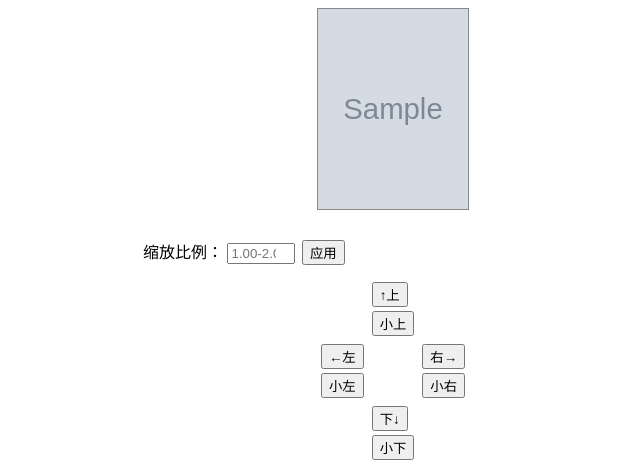
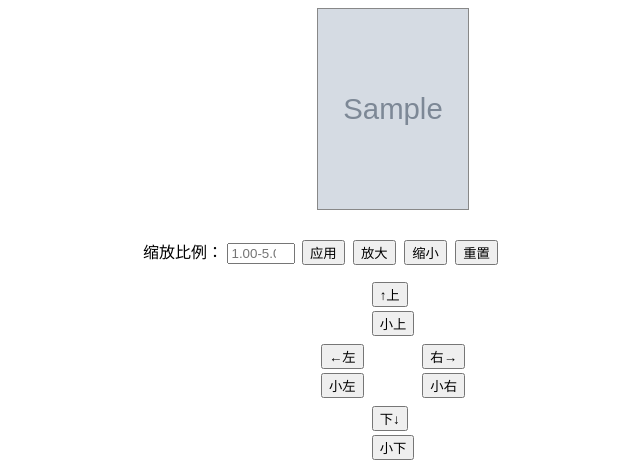
Before and after one commit to Oscarrain/pic4grad, a Flask app: template templates/index.html in a window 1280 px wide. Shown: the part 299-763 px from the top of the page, without its empty margins (247-887 px from the left). Run offline with Flask 2, Linux system fonts and the light colour scheme; the template is opened without the code that fills it: most values are stand-ins (such as "Sample title", 1, 10 or a date in 2020); grey boxes marked "Sample" are stand-in pictures.

Commit message:
基础功能完善：重置、缩放等

```diff
--- a/app.py
+++ b/app.py
@@ -59,15 +59,19 @@
             else:
                 crop_w = int(w / scale)
                 crop_h = int(w / (150/200) / scale)
-            left_x = max(crop_w//2, center_x - int(w * 0.05))
-            right_x = min(w - crop_w//2, center_x + int(w * 0.05))
-            up_y = max(0, top_y - int(h * 0.05))
-            down_y = min(h - crop_h, top_y + int(h * 0.05))
+            move_step_x = int(w * 0.05)
+            move_step_y = int(h * 0.05)
+            micro_step_x = max(1, move_step_x // 10)
+            micro_step_y = max(1, move_step_y // 10)
+            left_x = max(crop_w//2, center_x - move_step_x)
+            right_x = min(w - crop_w//2, center_x + move_step_x)
+            up_y = max(0, top_y - move_step_y)
+            down_y = min(h - crop_h, top_y + move_step_y)
             default_center_x = w // 2
-            center_x_minus1 = max(crop_w//2, center_x - 1)
-            center_x_plus1 = min(w - crop_w//2, center_x + 1)
-            top_y_minus1 = max(0, top_y - 1)
-            top_y_plus1 = min(h - crop_h, top_y + 1)
+            center_x_minus1 = max(crop_w//2, center_x - micro_step_x)
+            center_x_plus1 = min(w - crop_w//2, center_x + micro_step_x)
+            top_y_minus1 = max(0, top_y - micro_step_y)
+            top_y_plus1 = min(h - crop_h, top_y + micro_step_y)
         elif orig_filename:
             orig_path = os.path.join(tempfile.gettempdir(), orig_filename)
             w, h = get_image_size(orig_path)
@@ -78,9 +82,10 @@
             except Exception:
                 center_x = w // 2
                 top_y = 0
-            # 移动操作
             move_step_x = int(w * 0.05)
             move_step_y = int(h * 0.05)
+            micro_step_x = max(1, move_step_x // 10)
+            micro_step_y = max(1, move_step_y // 10)
             if w/h > 150/200:
                 crop_w = int(h * 150/200 / scale)
                 crop_h = int(h / scale)
@@ -103,18 +108,18 @@
             up_y = max(0, top_y - move_step_y)
             down_y = min(h - crop_h, top_y + move_step_y)
             default_center_x = w // 2
-            center_x_minus1 = max(crop_w//2, center_x - 1)
-            center_x_plus1 = min(w - crop_w//2, center_x + 1)
-            top_y_minus1 = max(0, top_y - 1)
-            top_y_plus1 = min(h - crop_h, top_y + 1)
+            center_x_minus1 = max(crop_w//2, center_x - micro_step_x)
+            center_x_plus1 = min(w - crop_w//2, center_x + micro_step_x)
+            top_y_minus1 = max(0, top_y - micro_step_y)
+            top_y_plus1 = min(h - crop_h, top_y + micro_step_y)
             if action == 'move_left_px':
-                center_x = max(crop_w//2, center_x - 1)
+                center_x = max(crop_w//2, center_x - micro_step_x)
             elif action == 'move_right_px':
-                center_x = min(w - crop_w//2, center_x + 1)
+                center_x = min(w - crop_w//2, center_x + micro_step_x)
             elif action == 'move_up_px':
-                top_y = max(0, top_y - 1)
+                top_y = max(0, top_y - micro_step_y)
             elif action == 'move_down_px':
-                top_y = min(h - crop_h, top_y + 1)
+                top_y = min(h - crop_h, top_y + micro_step_y)
         else:
             left_x = right_x = up_y = down_y = 0
             default_center_x = 0
--- a/templates/index.html
+++ b/templates/index.html
@@ -32,8 +32,29 @@
       <input type="hidden" name="center_x" value="{{ center_x }}">
       <input type="hidden" name="top_y" value="{{ top_y }}">
       <label for="scaleInput">缩放比例：</label>
-      <input type="number" step="0.01" min="1.0" max="2.0" name="scale" id="scaleInput" value="{{ scale }}" style="width:60px;" placeholder="1.00-2.00">
+      <input type="number" step="0.01" min="1.0" max="5.0" name="scale" id="scaleInput" value="{{ scale }}" style="width:60px;" placeholder="1.00-5.00">
       <button type="submit">应用</button>
+    </form>
+    <form method="post" style="display:inline;">
+      <input type="hidden" name="orig_filename" value="{{ orig_filename }}">
+      <input type="hidden" name="center_x" value="{{ center_x }}">
+      <input type="hidden" name="top_y" value="{{ top_y }}">
+      <input type="hidden" name="scale" value="{{ scale_up }}">
+      <button type="submit" name="action" value="zoom_in">放大</button>
+    </form>
+    <form method="post" style="display:inline;">
+      <input type="hidden" name="orig_filename" value="{{ orig_filename }}">
+      <input type="hidden" name="center_x" value="{{ center_x }}">
+      <input type="hidden" name="top_y" value="{{ top_y }}">
+      <input type="hidden" name="scale" value="{{ scale_down }}">
+      <button type="submit" name="action" value="zoom_out" {% if scale <= 1.0 %}disabled{% endif %}>缩小</button>
+    </form>
+    <form method="post" style="display:inline;">
+      <input type="hidden" name="orig_filename" value="{{ orig_filename }}">
+      <input type="hidden" name="center_x" value="{{ default_center_x }}">
+      <input type="hidden" name="top_y" value="0">
+      <input type="hidden" name="scale" value="1.0">
+      <button type="submit" name="action" value="reset">重置</button>
     </form>
     <table style="margin-top:10px;">
       <tr>
```
Also changed, not shown: README.md, 1 other file.
